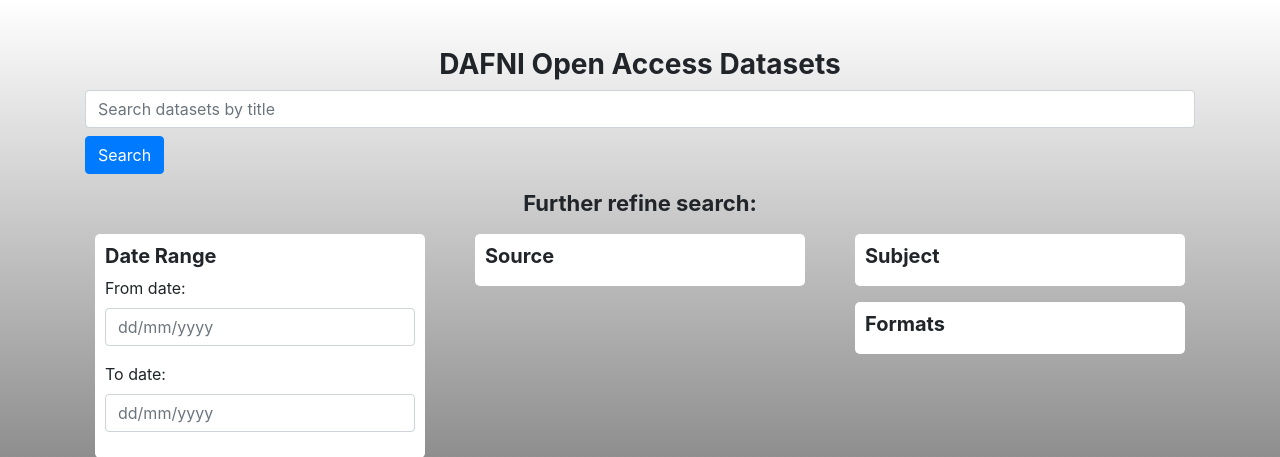
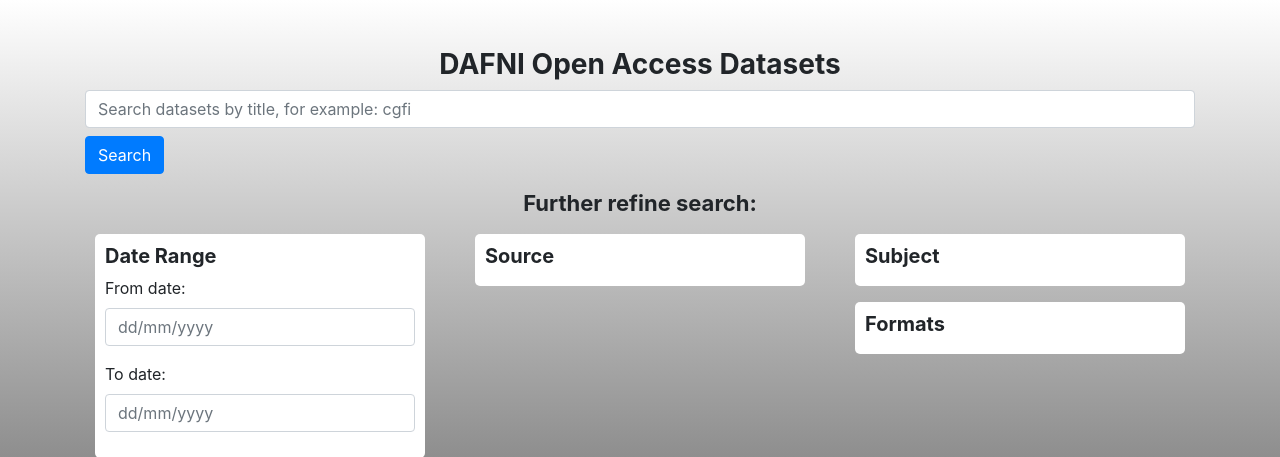
Before and after one commit to abowery/cgfi_download, a Flask app: page / in a window 1280 px wide. Shown: the top 457 px of the page. Run offline with Flask 3, Linux system fonts and the light colour scheme; data that the repository does not hold is empty; parts of the project's set-up code (start-up, migrations or seed data) failed here and were passed over; some libraries are stand-ins or nearby versions.

Commit message:
Minor change

```diff
--- a/templates/index.html
+++ b/templates/index.html
@@ -34,7 +34,7 @@
 <div class="container">
     <h1 class="text-center search-title">DAFNI Open Access Datasets</h1>
     <div class="form-group">
-        <input type="text" id="search_query" class="form-control" placeholder="Search datasets by title">
+        <input type="text" id="search_query" class="form-control" placeholder="Search datasets by title, for example: cgfi">
         <button id="search_button" class="btn btn-primary mt-2">Search</button>
     </div>
 
```
